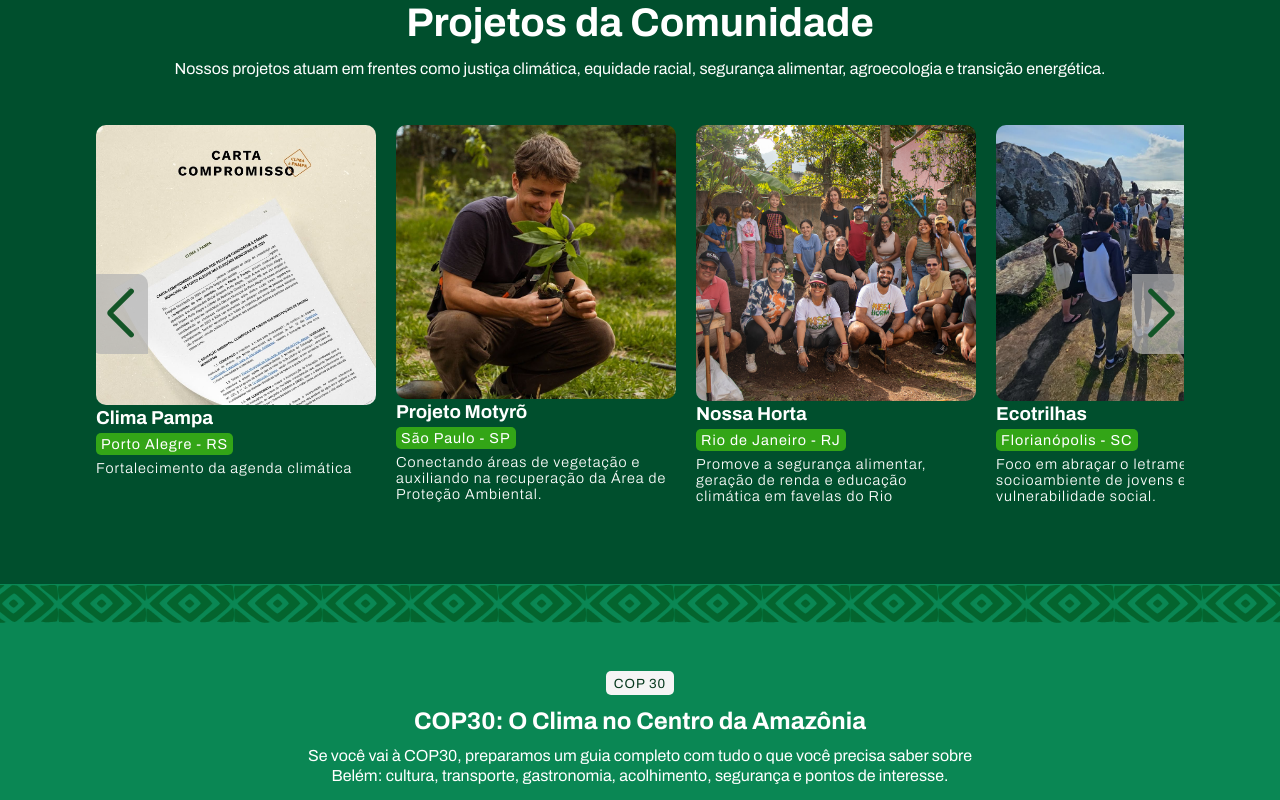
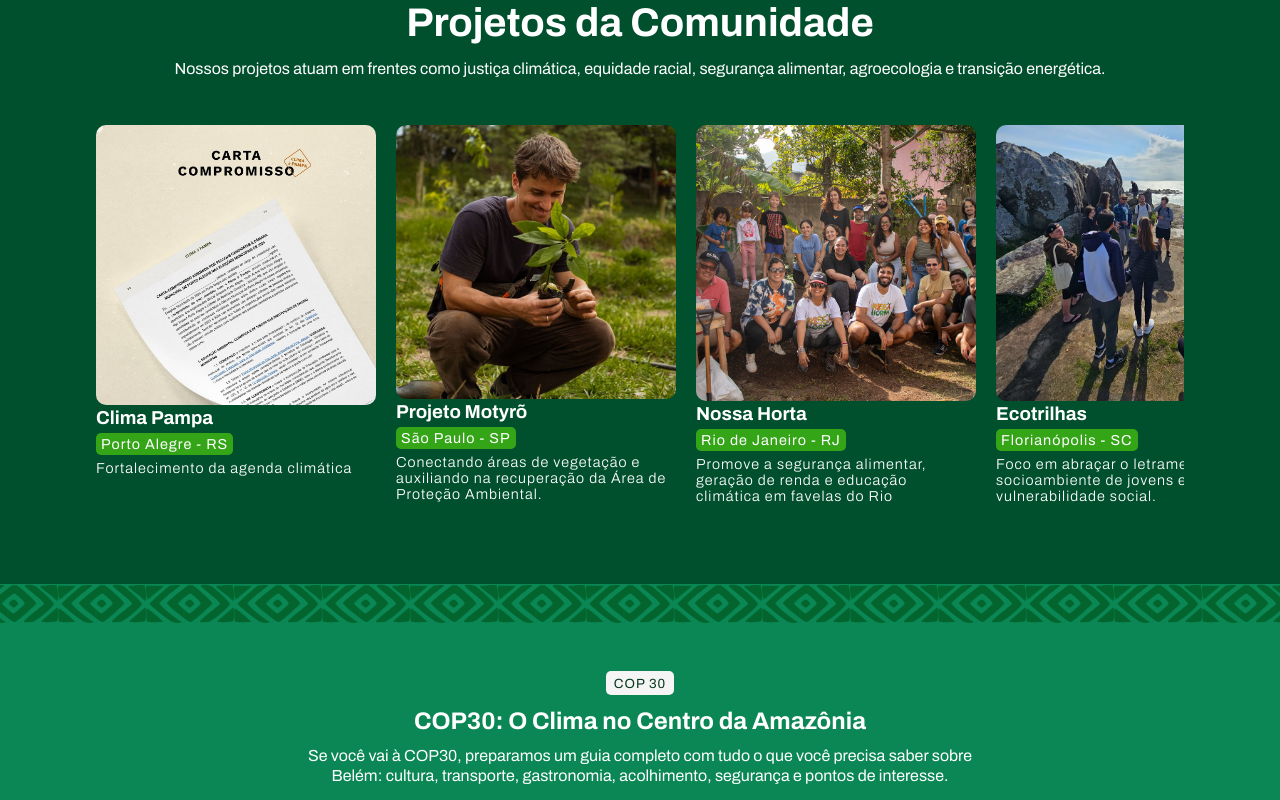
Before and after one commit to LAYSEGABI/COP30, a React (Vite) app: page / in a window 1280 px wide. Shown: the part 3140-3940 px from the top of the page. Built offline with nearby package versions, Linux system fonts and the light colour scheme.

Commit message:
teste com a barra de rolagem em projetos mobile

```diff
--- a/src/sections/ComunidadeGS.jsx
+++ b/src/sections/ComunidadeGS.jsx
@@ -77,14 +77,15 @@
     slidesPerView={4}
     navigation={{ clickable: true }}
     breakpoints={{
-      768: {
-        slidesPerView: 2,
-      },
-      480: {
-        slidesPerView: 1,
-        spaceBetween: 10,
-      },
-    }}
+    480: { // >= 480px
+      slidesPerView: 2,
+      spaceBetween: 15,
+    },
+    768: { // >= 768px
+      slidesPerView: 4,
+      spaceBetween: 20,
+    },
+  }}
   >
     {projetos.map((proj) => (
       <SwiperSlide key={proj.id}>
--- a/src/styles/GS.css
+++ b/src/styles/GS.css
@@ -212,7 +212,7 @@
             color: rgb(255, 255, 255);
             background-color: #33a517;
             width: fit-content;
-            padding: 3px 5px ;
+            padding: 3px 5px;
             font-weight: 400;
             margin: 5px 0;
             border-radius: 5px;
@@ -226,7 +226,7 @@
     left: 0;
     width: 100%;
     height: 100%;
-  background: rgba(0,0,0,0.6);
+    background: rgba(0, 0, 0, 0.6);
     display: flex;
     align-items: center;
     justify-content: center;
@@ -244,11 +244,11 @@
     border-radius: 12px;
     position: relative;
 
-  & > h2 {
+    &>h2 {
         text-align: center;
     }
 
-  & > img {
+    &>img {
         width: 100%;
         height: 100%;
         max-height: 300px;
@@ -259,9 +259,12 @@
 }
 
 .modal-content p {
-  white-space: pre-line; /* respeita os \n */
-  line-height: 1.6;      /* aumenta o espaçamento */
-  margin-bottom: 12px;   /* espaço entre parágrafos */
+    white-space: pre-line;
+    /* respeita os \n */
+    line-height: 1.6;
+    /* aumenta o espaçamento */
+    margin-bottom: 12px;
+    /* espaço entre parágrafos */
 }
 
 .close-btn {
@@ -287,6 +290,20 @@
                 &>.container-comunidade {
                     display: flex;
                     flex-direction: column;
+                    align-items: center;
+
+                    .map-container {
+                        width: 100%;
+                        padding: 1rem 0;
+
+                        .map {
+                            width: 100%;
+                            /* garante que a imagem ocupe toda a largura */
+                            height: auto;
+                            /* mantém proporção */
+                            display: block;
+                        }
+                    }
 
                     &>.conteudo {
                         width: 100%;
@@ -299,10 +316,7 @@
                         }
                     }
 
-                    &>img {
-                        width: 100%;
-                        padding: 1rem 0;
-                    }
+
                 }
             }
 
@@ -362,7 +376,7 @@
                         top: 80px;
                         right: 20px;
 
-                        & > p {
+                        &>p {
                             display: none;
                         }
                     }
```
Lines whose indentation alone changed are shown as unchanged.
